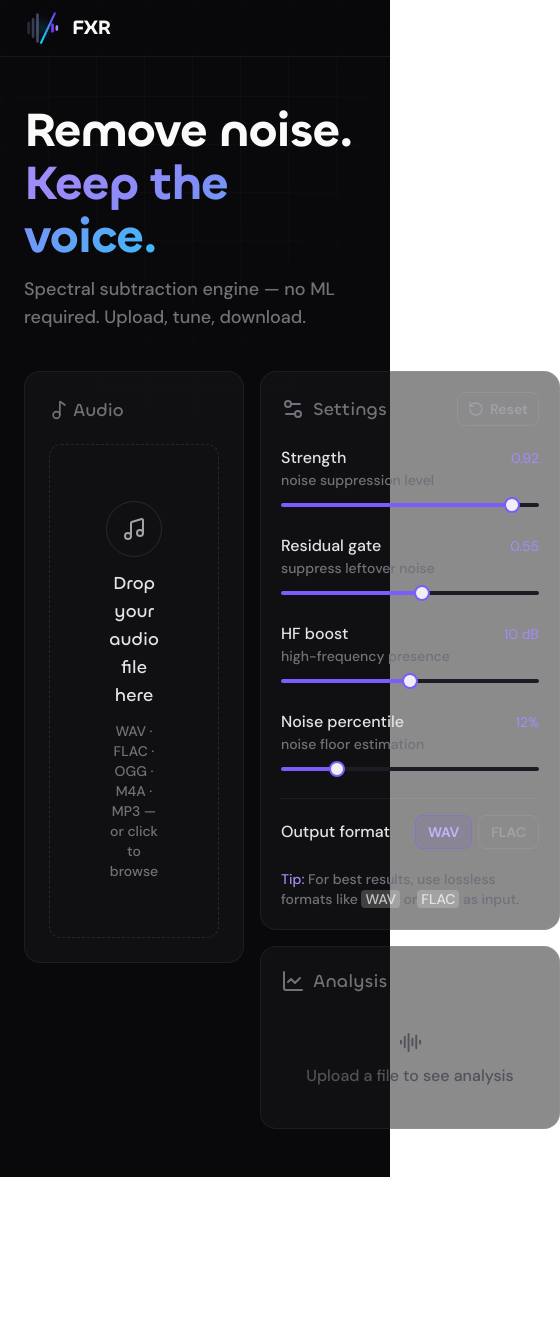
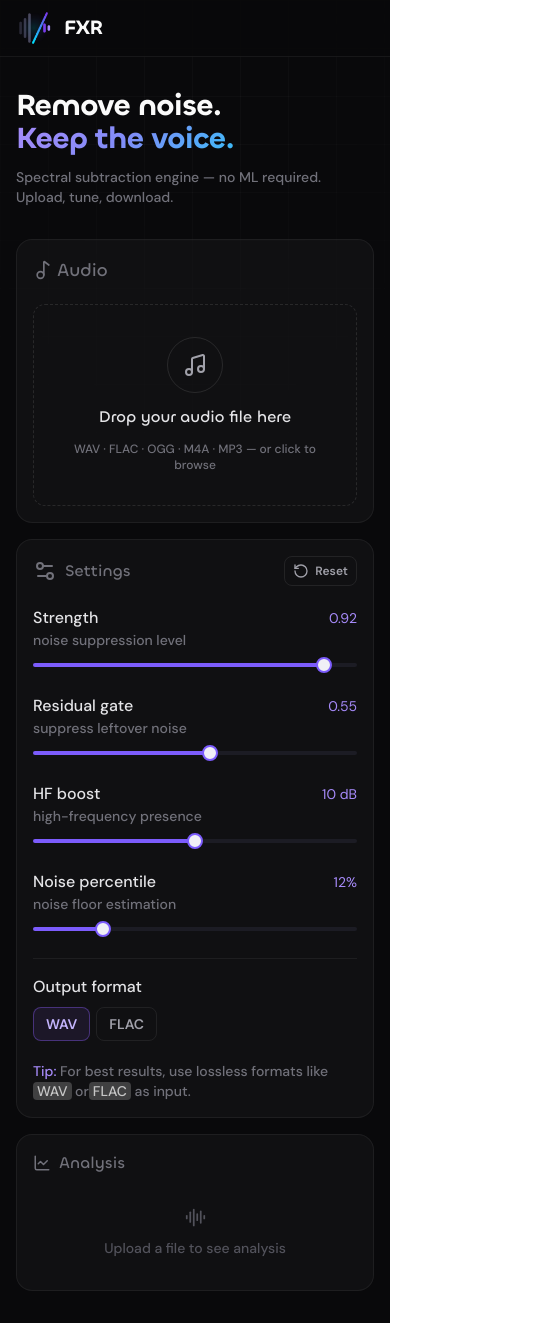
Before and after one commit to aixzensato/noise_remover_ui, a React (Vite) app: page / in a window 390 px wide. Shown: the whole page, 560 px wide, since content can reach past the window. Before the commit the page ends 1177 px from the top, so only its background shows below. Built offline with nearby package versions, Linux system fonts and the light colour scheme; no server answers.

Commit message:
update reponsive

```diff
--- a/src/App.tsx
+++ b/src/App.tsx
@@ -31,7 +31,7 @@ export default function App() {
 
       {/* Header */}
       <header className="sticky top-0 z-50 border-b border-white/[0.06] bg-zinc-950/80 backdrop-blur-xl">
-        <div className="mx-auto max-w-5xl px-6 h-14 flex items-center justify-between">
+        <div className="mx-auto max-w-6xl px-4 sm:px-6 h-14 flex items-center justify-between">
           <div className="flex items-center gap-3">
             <img src="/logo.png" alt="Logo" className="w-9 h-9" />
             <span className="font-display text-xl font-semibold tracking-tight">
@@ -42,24 +42,24 @@ export default function App() {
       </header>
 
       {/* Main */}
-      <main className="relative z-10 mx-auto max-w-5xl px-6 py-12">
+      <main className="relative z-10 mx-auto max-w-6xl px-4 sm:px-6 py-8 sm:py-10 lg:py-12">
         {/* Hero */}
-        <div className="mb-10">
-          <h1 className="font-display text-5xl font-semibold tracking-tight leading-[1.1]">
+        <div className="mb-8 sm:mb-10">
+          <h1 className="font-display text-3xl sm:text-4xl lg:text-5xl font-semibold tracking-tight leading-[1.1]">
             Remove noise.
             <br />
             <span className="text-gradient">Keep the voice.</span>
           </h1>
-          <p className="mt-3 font-medium text-lg text-zinc-500">
+          <p className="mt-3 font-medium text-sm sm:text-base lg:text-lg text-zinc-500 max-w-2xl">
             Spectral subtraction engine — no ML required. Upload, tune,
             download.
           </p>
         </div>
 
         {/* Layout */}
-        <div className="grid grid-cols-[1fr_300px] gap-4 items-start">
+        <div className="grid grid-cols-1 lg:grid-cols-[minmax(0,1fr)_320px] xl:grid-cols-[minmax(0,1fr)_360px] gap-4 lg:gap-5 items-start">
           {/* Main panel */}
-          <div className="bg-zinc-900/50 border border-white/[0.06] rounded-2xl p-6">
+          <div className="bg-zinc-900/50 border border-white/[0.06] rounded-2xl p-4 sm:p-5 lg:p-6">
             <div className="flex gap-1 items-center text-zinc-500 mb-5">
               <Music2 size={20} />
               <h1 className="font-medium text-lg">Audio</h1>
--- a/src/components/AnalysisPanel.tsx
+++ b/src/components/AnalysisPanel.tsx
@@ -8,8 +8,8 @@ interface Props {
 function StatRow({ label, value }: { label: string; value: string }) {
   return (
     <div className="flex items-center justify-between py-1.5 border-b border-white/[0.05] last:border-0">
-      <p className="text-base font-medium text-zinc-200">{label}</p>
-      <p className="text-xs font-semibold text-violet-500">{value}</p>
+      <p className="text-sm sm:text-base font-medium text-zinc-200">{label}</p>
+      <p className="text-[11px] sm:text-xs font-semibold text-violet-500">{value}</p>
     </div>
   );
 }
@@ -18,8 +18,8 @@ function BarRow({ label, pct }: { label: string; pct: number }) {
   return (
     <div className="space-y-1.5">
       <div className="flex justify-between">
-        <p className="text-base font-medium text-zinc-200">{label}</p>
-        <p className="text-xs font-semibold text-violet-500">
+        <p className="text-sm sm:text-base font-medium text-zinc-200">{label}</p>
+        <p className="text-[11px] sm:text-xs font-semibold text-violet-500">
           {(pct * 100).toFixed(1)}%
         </p>
       </div>
@@ -35,11 +35,11 @@ function BarRow({ label, pct }: { label: string; pct: number }) {
 
 export default function AnalysisPanel({ analysis }: Props) {
   return (
-    <div className="bg-zinc-900/50 border border-white/[0.06] rounded-2xl p-5 space-y-4">
+    <div className="bg-zinc-900/50 border border-white/[0.06] rounded-2xl p-4 sm:p-5 space-y-4">
       {/* Panel header */}
       <div className="flex items-center gap-2 text-zinc-500">
-        <ChartLine />
-        <h1 className="font-medium text-lg">Analysis</h1>
+        <ChartLine size={18} />
+        <h1 className="font-medium text-base sm:text-lg">Analysis</h1>
       </div>
 
       {analysis ? (
@@ -62,9 +62,9 @@ export default function AnalysisPanel({ analysis }: Props) {
           </div>
         </div>
       ) : (
-        <div className="flex flex-col items-center gap-2.5 py-5 text-zinc-600">
-          <AudioLines size={23} />
-          <span className="text-base font-medium">
+        <div className="flex flex-col items-center gap-2.5 py-4 sm:py-5 text-zinc-600 text-center">
+          <AudioLines size={21} />
+          <span className="text-sm sm:text-base font-medium">
             Upload a file to see analysis
           </span>
         </div>
--- a/src/components/AudioPlayer.tsx
+++ b/src/components/AudioPlayer.tsx
@@ -149,19 +149,19 @@ export default function AudioPlayer({
   return (
     <div className="space-y-4">
       {/* File header */}
-      <div className="flex items-center justify-between gap-3">
+      <div className="flex flex-col sm:flex-row sm:items-center sm:justify-between gap-3">
         <div className="flex items-center gap-2 min-w-0">
           <TrafficCone size={23} className="text-orange-600" />
-          <span className="font-medium text-zinc-200 truncate">
+          <span className="font-medium text-zinc-200 truncate text-sm sm:text-base">
             {file.name}
           </span>
-          <span className="text-xs bg-white/20 px-1 rounded-md text-zinc-300">
+          <span className="text-[10px] sm:text-xs bg-white/20 px-1 rounded-md text-zinc-300 shrink-0">
             {(file.size / (1024 * 1024)).toFixed(2)} MB
           </span>
         </div>
         <button
           onClick={onClear}
-          className="flex items-center gap-1 text-xs bg-rose-500/10 text-zinc-400 border border-rose-500/50 rounded-lg px-2.5 py-1.5 hover:text-zinc-200 hover:bg-rose-500/20 transition-colors duration-300"
+          className="w-full sm:w-auto justify-center flex items-center gap-1 text-xs bg-rose-500/10 text-zinc-400 border border-rose-500/50 rounded-lg px-2.5 py-1.5 hover:text-zinc-200 hover:bg-rose-500/20 transition-colors duration-300"
         >
           <Trash2 size={16} />
           <h1 className="text-sm font-medium">Clear</h1>
@@ -169,15 +169,17 @@ export default function AudioPlayer({
       </div>
 
       {/* Players */}
-      <div className="grid grid-rows-2 gap-4">
+      <div className="grid grid-rows-2 gap-3 sm:gap-4">
         {/* Original */}
         <div className="bg-zinc-950/60 border border-white/[0.06] rounded-xl p-3 space-y-2">
-          <div className="flex items-center gap-2">
+          <div className="flex items-center gap-2 min-w-0">
             <span className="w-3 h-3 animation-pulse rounded-full bg-blue-500" />
-            <span className="text-sm font-semibold uppercase text-zinc-500">
+            <span className="text-xs sm:text-sm font-semibold uppercase text-zinc-500 shrink-0">
               Original
             </span>
-            <MusicTrack bars={originalBars} accent="#60a5fa" />
+            <div className="hidden sm:block min-w-0">
+              <MusicTrack bars={originalBars} accent="#60a5fa" />
+            </div>
           </div>
           <audio
             ref={originalAudioRef}
@@ -190,7 +192,7 @@ export default function AudioPlayer({
 
         {/* Enhanced */}
         <div className="bg-zinc-950/60 border border-white/[0.06] rounded-xl p-3 space-y-2">
-          <div className="flex items-center gap-2">
+          <div className="flex items-center gap-2 min-w-0 flex-wrap">
             <span className="relative flex size-3">
               <span
                 className={`absolute inline-flex h-full w-full animate-ping rounded-full ${enhancedUrl ? "bg-emerald-400" : "bg-none"}`}
@@ -199,13 +201,15 @@ export default function AudioPlayer({
                 className={`relative inline-flex size-3 rounded-full ${enhancedUrl ? "bg-emerald-400" : "bg-zinc-600"}`}
               />
             </span>
-            <span className="text-sm font-semibold uppercase text-zinc-500">
+            <span className="text-xs sm:text-sm font-semibold uppercase text-zinc-500 shrink-0">
               Enhanced
             </span>
-            <MusicTrack bars={enhancedBars} accent="#34d399" />
+            <div className="hidden sm:block min-w-0">
+              <MusicTrack bars={enhancedBars} accent="#34d399" />
+            </div>
             {enhancedUrl && (
               <a
-                className="ml-auto flex items-center gap-1 text-sm text-violet-400 hover:text-violet-300 transition-colors"
+                className="ml-auto sm:ml-auto flex items-center gap-1 text-xs sm:text-sm text-violet-400 hover:text-violet-300 transition-colors"
                 href={enhancedUrl}
                 download={`${file.name.replace(/\.[^/.]+$/, "")}_denoised.${outFormat}`}
               >
@@ -227,7 +231,7 @@ export default function AudioPlayer({
       {/* Error */}
       {err && (
         <div className="flex items-start gap-2 bg-red-950/40 border border-red-900/30 rounded-xl px-3.5 py-3 text-sm text-red-300">
-          <OctagonAlert size={20} />
+          <OctagonAlert size={18} className="shrink-0 mt-0.5" />
           {err}
         </div>
       )}
@@ -239,7 +243,7 @@ export default function AudioPlayer({
           disabled={busy}
           onClick={onEnhance}
           className={[
-            "relative z-10 w-full flex items-center justify-center gap-2 rounded-[13px] px-4 py-4 text-base font-semibold transition-all duration-200",
+            "relative z-10 w-full flex items-center justify-center gap-2 rounded-[13px] px-4 py-3.5 sm:py-4 text-sm sm:text-base font-semibold transition-all duration-200",
             busy
               ? "bg-zinc-900 text-zinc-400 cursor-not-allowed"
               : "bg-violet-600/30 hover:bg-violet-500/10 transition-colors duration-300 border border-violet-500/50 text-white hover:shadow-[0_0_24px_rgba(124,92,252,0.4)]",
--- a/src/components/AudioUploader.tsx
+++ b/src/components/AudioUploader.tsx
@@ -20,7 +20,7 @@ export default function AudioUploader({ onFile }: Props) {
 
   return (
     <label
-      className={`flex flex-col items-center justify-center gap-3 border border-dashed rounded-xl p-14 text-center cursor-pointer transition-all duration-200 ${
+      className={`flex flex-col items-center justify-center gap-3 border border-dashed rounded-xl p-8 sm:p-10 lg:p-14 text-center cursor-pointer transition-all duration-200 ${
         dragging
           ? "border-violet-500 bg-violet-500/10"
           : "border-white/10 hover:border-violet-500/60 hover:bg-violet-500/5"
@@ -46,10 +46,10 @@ export default function AudioUploader({ onFile }: Props) {
       >
         <Music />
       </div>
-      <h1 className="text-lg font-medium text-zinc-200">
+      <h1 className="text-base sm:text-lg font-medium text-zinc-200">
         Drop your audio file here
       </h1>
-      <p className="text-sm font-medium text-zinc-500">
+      <p className="text-xs sm:text-sm font-medium text-zinc-500">
         WAV · FLAC · OGG · M4A · MP3 — or click to browse
       </p>
     </label>
--- a/src/components/SettingsPanel.tsx
+++ b/src/components/SettingsPanel.tsx
@@ -56,17 +56,17 @@ interface Props {
 
 export default function SettingsPanel({ settings, update, onReset }: Props) {
   return (
-    <div className="bg-zinc-900/50 border border-white/[0.06] rounded-2xl p-5 space-y-5">
+    <div className="bg-zinc-900/50 border border-white/[0.06] rounded-2xl p-4 sm:p-5 space-y-5">
       {/* Panel header */}
       <div className="flex items-center justify-between gap-2">
         <div className="flex items-center gap-2 text-zinc-500">
           <Settings2 />
-          <h1 className="font-medium text-lg">Settings</h1>
+          <h1 className="font-medium text-base sm:text-lg">Settings</h1>
         </div>
         <button
           type="button"
           onClick={onReset}
-          className="flex items-center gap-1.5 px-2.5 py-1.5 text-sm font-semibold text-zinc-400 border border-white/[0.08] rounded-lg hover:text-zinc-200 hover:bg-white/5 transition-colors"
+          className="flex items-center gap-1.5 px-2 py-1.5 text-xs sm:text-sm font-semibold text-zinc-400 border border-white/[0.08] rounded-lg hover:text-zinc-200 hover:bg-white/5 transition-colors"
           title="Reset to default settings"
         >
           <RotateCcw size={16} />
@@ -118,9 +118,9 @@ export default function SettingsPanel({ settings, update, onReset }: Props) {
       </div>
 
       {/* Format picker */}
-      <div className="flex items-center justify-between pt-4 border-t border-white/[0.06]">
+      <div className="flex flex-col sm:flex-row sm:items-center sm:justify-between gap-2 pt-4 border-t border-white/[0.06]">
         <p className="text-base font-medium text-zinc-200">Output format</p>
-        <div className="flex gap-1.5">
+        <div className="flex gap-1.5 self-start sm:self-auto">
           {(["wav", "flac"] as const).map((f) => (
             <button
               key={f}
```
